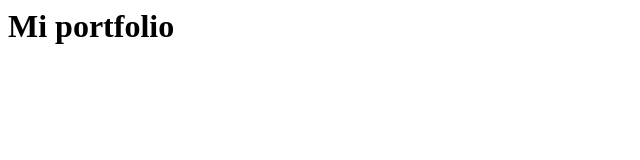
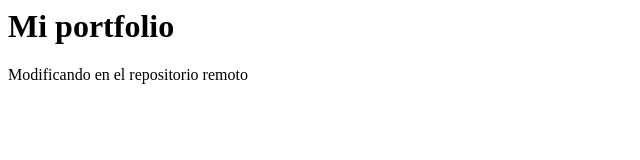
Before and after one commit to danielseprogramar/PortfolioFrontEnd, a plain HTML site: page index.html in a window 1280 px wide. Shown: the whole page, without its empty margins (0-640 px from the left). Drawn offline with Linux system fonts and the light colour scheme.

Commit message:
Update index.html

```diff
--- a/index.html
+++ b/index.html
@@ -1 +1,2 @@
 <h1>Mi portfolio</h1>
+<p> Modificando en el repositorio remoto </p>
```
